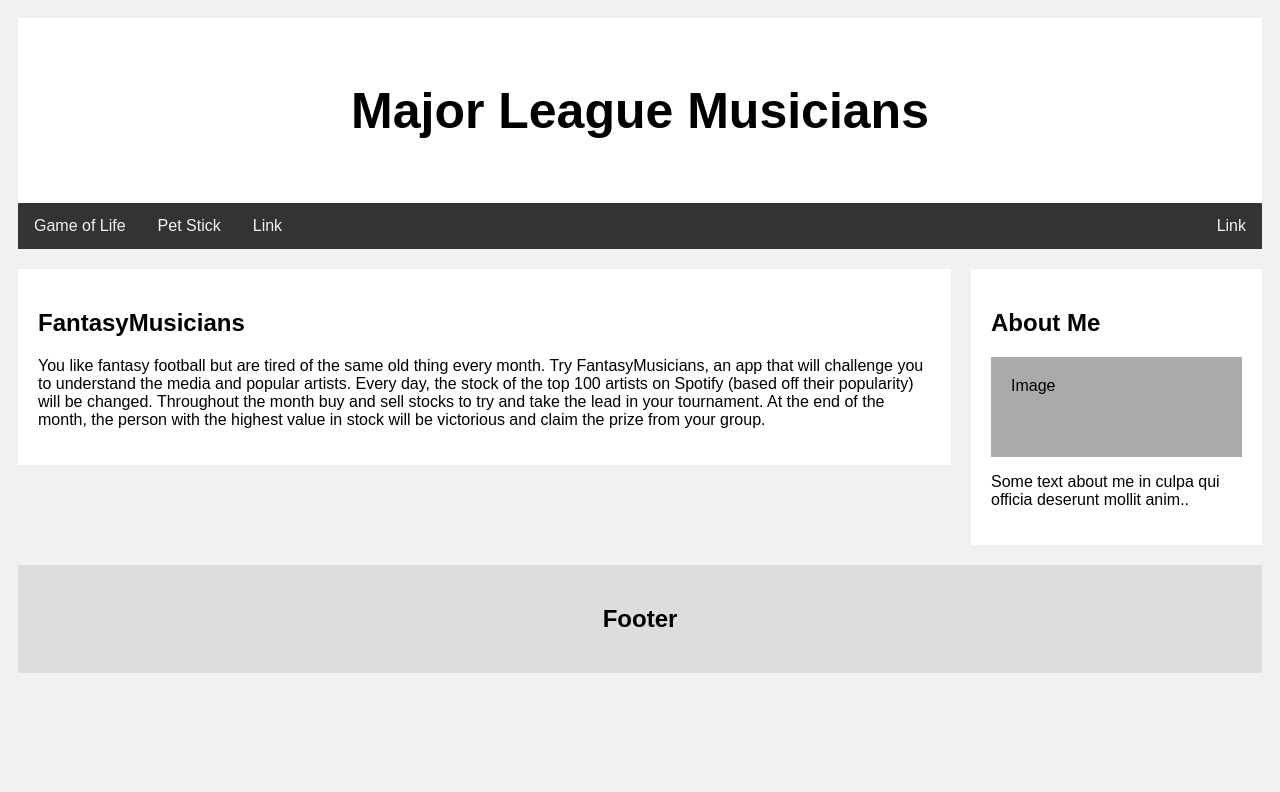
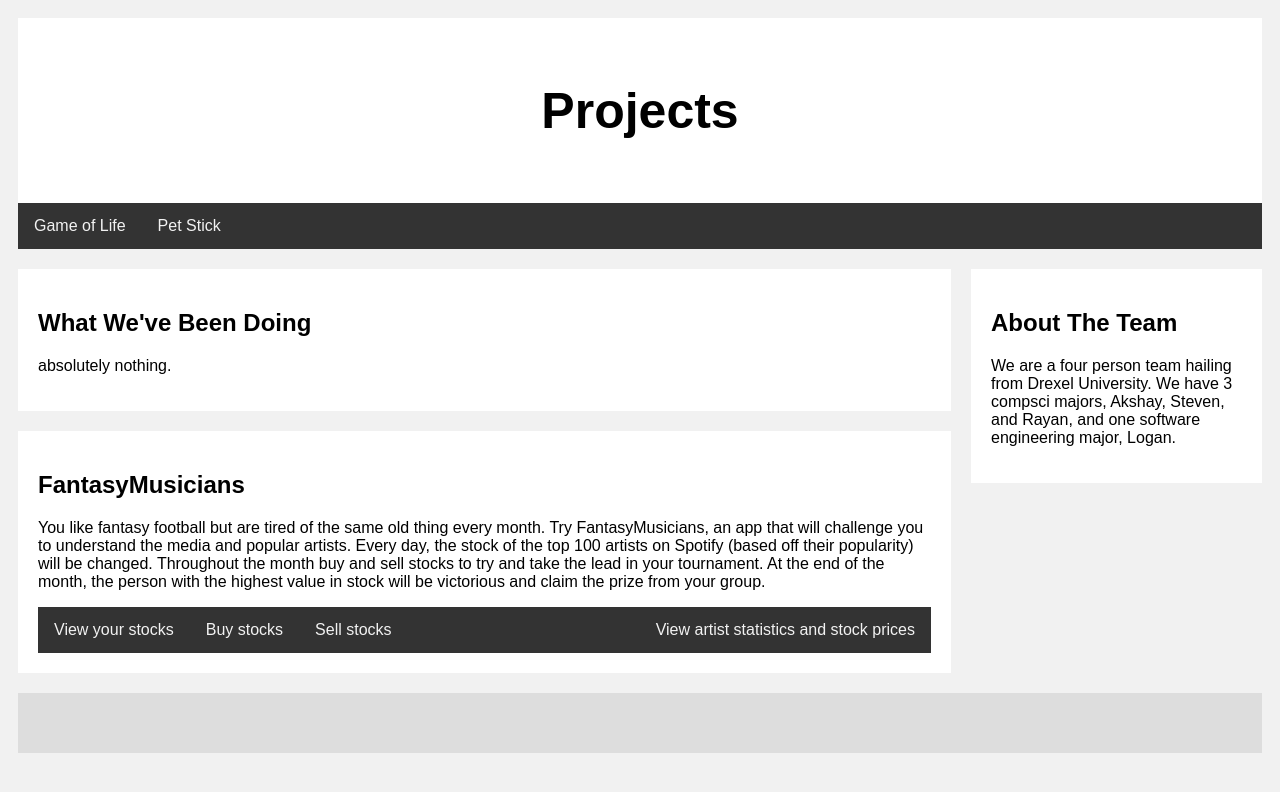
Before and after one commit to RayanStha/HackRU, a plain HTML site: page home.html in a window 1280 px wide. Drawn offline with Linux system fonts and the light colour scheme.

Commit message:
Changed homepage

```diff
--- a/home.html
+++ b/home.html
@@ -107,34 +107,41 @@
 <body>
 
 <div class="header">
-    <h1>Major League Musicians</h1>
+    <h1>Projects</h1>
 </div>
 
 <div class="topnav">
     <a href="https://testing-50ed2.firebaseapp.com/GameofLife(LoganDiliberto).html">Game of Life</a>
     <a href="https://www.cs.drexel.edu/~sjk336/petStick.html">Pet Stick</a>
-    <a href="#">Link</a>
-    <a href="#" style="float:right">Link</a>
 </div>
 
 <div class="row">
     <div class="leftcolumn">
         <div class="card">
+            <h2>What We've Been Doing</h2>
+            <p>absolutely nothing.</p>
+        </div>
+        <div class="card">
             <h2>FantasyMusicians</h2>
             <p>You like fantasy football but are tired of the same old thing every month. Try FantasyMusicians, an app that will challenge you to understand the media and popular artists. Every day, the stock of the top 100 artists on Spotify (based off their popularity) will be changed. Throughout the month buy and sell stocks to try and take the lead in your tournament. At the end of the month, the person with the highest value in stock will be victorious and claim the prize from your group.</p>
+            <div class="topnav">
+                <a href="#">View your stocks</a>
+                <a href="#">Buy stocks</a>
+                <a href="#" >Sell stocks</a>
+                <a href="#" style="float:right">View artist statistics and stock prices</a>
+            </div>
         </div>
     </div>
     <div class="rightcolumn">
         <div class="card">
-            <h2>About Me</h2>
-            <div class="fakeimg" style="height:100px;">Image</div>
-            <p>Some text about me in culpa qui officia deserunt mollit anim..</p>
+            <h2>About The Team</h2>
+            <p>We are a four person team hailing from Drexel University. We have 3 compsci majors, Akshay, Steven, and Rayan, and one software engineering major, Logan. </p>
         </div>
     </div>
 </div>
 
 <div class="footer">
-    <h2>Footer</h2>
+    <h2></h2>
 </div>
 
 </body>
```
